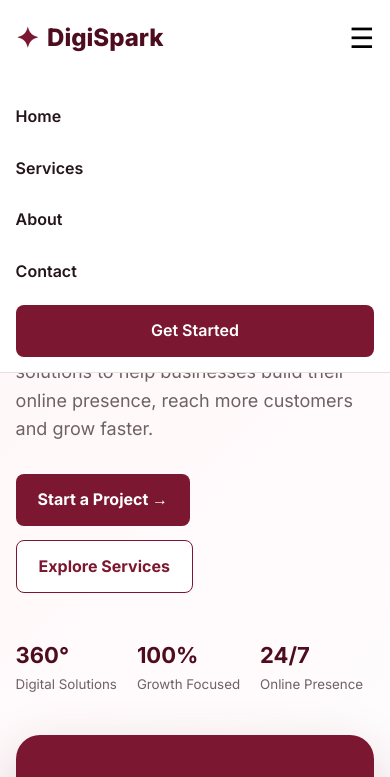
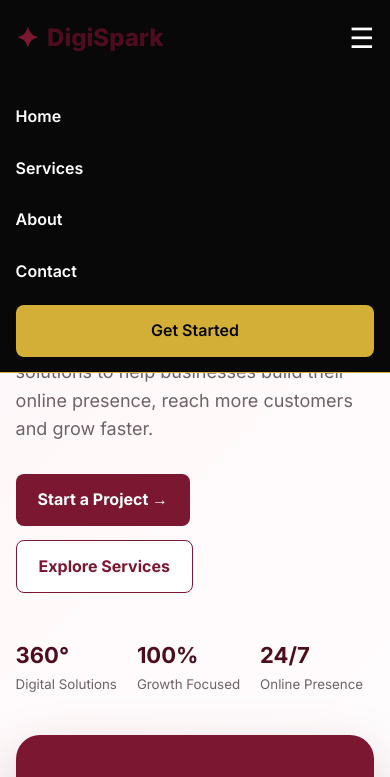
Before and after one commit to srivastavaharshit2217-beep/Digispark, a plain HTML site: page index.html in a window 390 px wide. Both pictures are taken after a click on the button "Open Menu". Shown: the top 777 px of the page. Drawn offline with Linux system fonts and the light colour scheme.

Commit message:
Add DigiSpark logo to branded header

```diff
--- a/style.css
+++ b/style.css
@@ -84,3 +84,16 @@ footer { padding:30px 0; background:var(--dark-maroon); color:var(--white); }
   .checks { grid-template-columns:1fr; }
   .footer { flex-direction:column; align-items:flex-start; }
 }
+
+/* Step 1: DigiSpark brand header */
+.header { background:#080808; border-bottom:1px solid #d4af37; }
+.logo { min-width:92px; }
+.logo-img { width:92px; height:70px; object-fit:contain; display:block; border-radius:4px; }
+.nav-links a { color:#ffffff; }
+.nav-links a:hover { color:#d4af37; }
+.nav-btn { background:#d4af37; color:#080808!important; }
+.menu-btn { color:#ffffff; }
+@media (max-width:800px) {
+  .nav-links { top:76px; background:#080808; border-bottom:1px solid #d4af37; }
+  .nav-links a { color:#ffffff; }
+}
```
